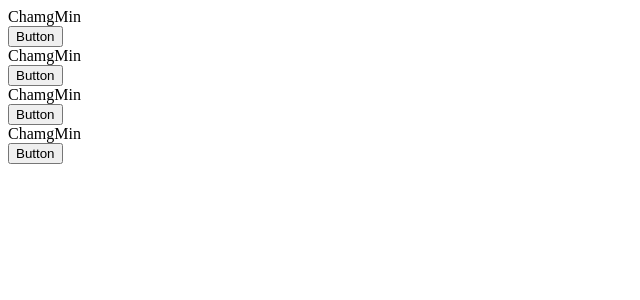
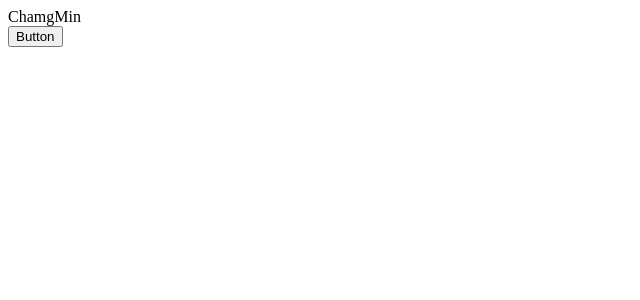
Before and after one commit to Changmini/mood_tracker-view, a React (Create React App) app: page / in a window 1280 px wide. Shown: the top 300 px of the page, without its empty margins (0-640 px from the left). Built offline with nearby package versions, Linux system fonts and the light colour scheme.

Commit message:
230626 : 동기 API 구축

```diff
--- a/src/App.js
+++ b/src/App.js
@@ -7,10 +7,10 @@ import Footer from './components/Footer';
 function App() {
   return (
     <div className="App">
-      <Header />
-      <Sidebar />
+      {/* <Header />
+      <Sidebar /> */}
       <Content />
-      <Footer />
+      {/* <Footer /> */}
     </div>
   );
 }
--- a/src/components/Content.jsx
+++ b/src/components/Content.jsx
@@ -1,15 +1,18 @@
 import common from '../common';
-import { useState } from 'react';
+import { useEffect, useState } from 'react';
 
-export default function MainPage() {
+export default function Context() {
 
     let [name, setName] = useState("ChamgMin");
-    let userId = 1;
+    let [userId, setUserId] = useState(1);
+
+    useEffect(() => {
+        setUserId(userId === 1 ? 2 : 1);
+    }, [name]);
 
     async function getName() {
-        userId = userId === 1 ? 2 : 1;
         const user = await common.getUser(userId);
-        if (user) { console.log(user);
+        if (user) {
             setName(user.username);
         } else {
             setName("호출된 번호에 맞는 사용자가 없습니다.");
```
Also changed, not shown: 1 other file (tests, documents, lock files or other folders).
